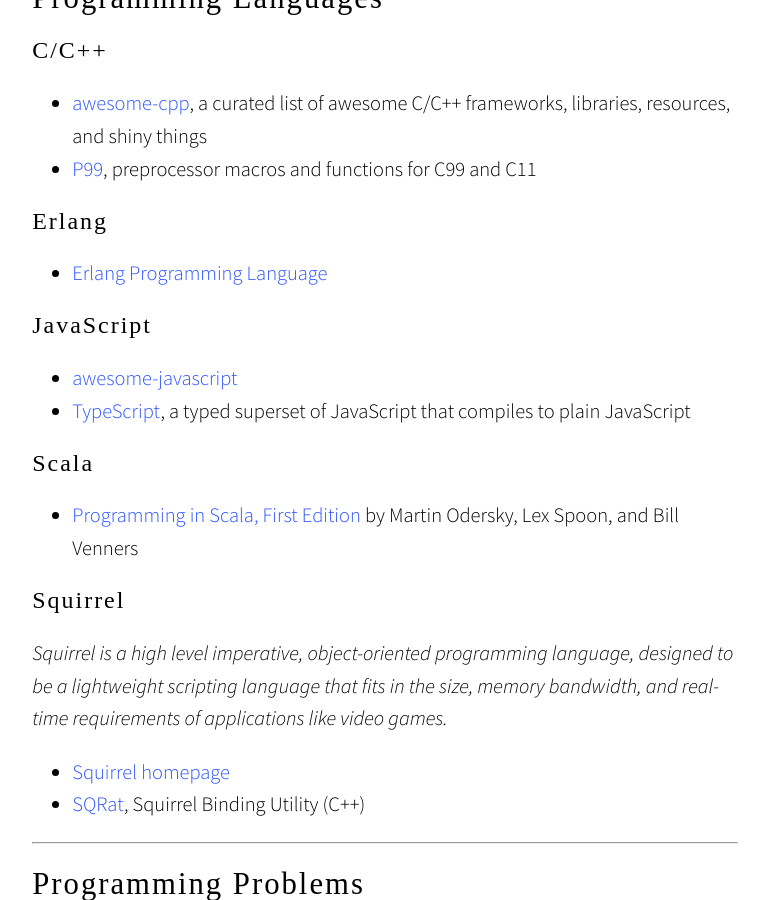
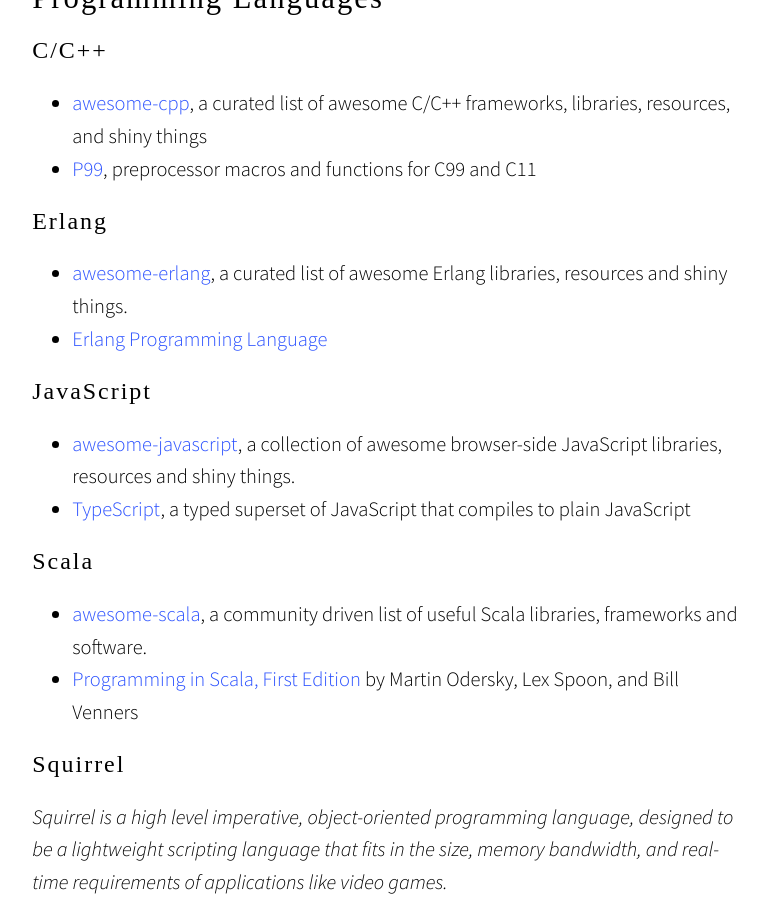
Before and after one commit to wanderwaltz/wanderwaltz.github.io, a Jekyll site: the page built from links/index.md, in a window 1280 px wide and 900 px high, scrolled down 2145 px. Shown: the whole window, without its empty margins (255-1024 px from the left). Built offline with Jekyll 4.4.1, drawn with Linux system fonts in a browser that asks for light colours; nearby versions of some CDN libraries; some web fonts are replaced.

Commit message:
Updated links page.

```diff
--- a/links/index.md
+++ b/links/index.md
@@ -56,15 +56,20 @@
     for C99 and C11
 
 ### Erlang
+- [awesome-erlang](https://github.com/drobakowski/awesome-erlang), a curated list of awesome Erlang
+     libraries, resources and shiny things.
 - [Erlang Programming Language](http://www.erlang.org/)
 
 ### JavaScript
 
-- [awesome-javascript](https://github.com/sorrycc/awesome-javascript)
+- [awesome-javascript](https://github.com/sorrycc/awesome-javascript), a collection of awesome
+     browser-side JavaScript libraries, resources and shiny things.
 - [TypeScript](http://www.typescriptlang.org/), a typed superset of JavaScript that
     compiles to plain JavaScript
 
 ### Scala
+- [awesome-scala](https://github.com/lauris/awesome-scala), a community driven list of useful Scala
+    libraries, frameworks and software.
 - [Programming in Scala, First Edition](http://www.artima.com/pins1ed/) by Martin Odersky, Lex
     Spoon, and Bill Venners
 
```
